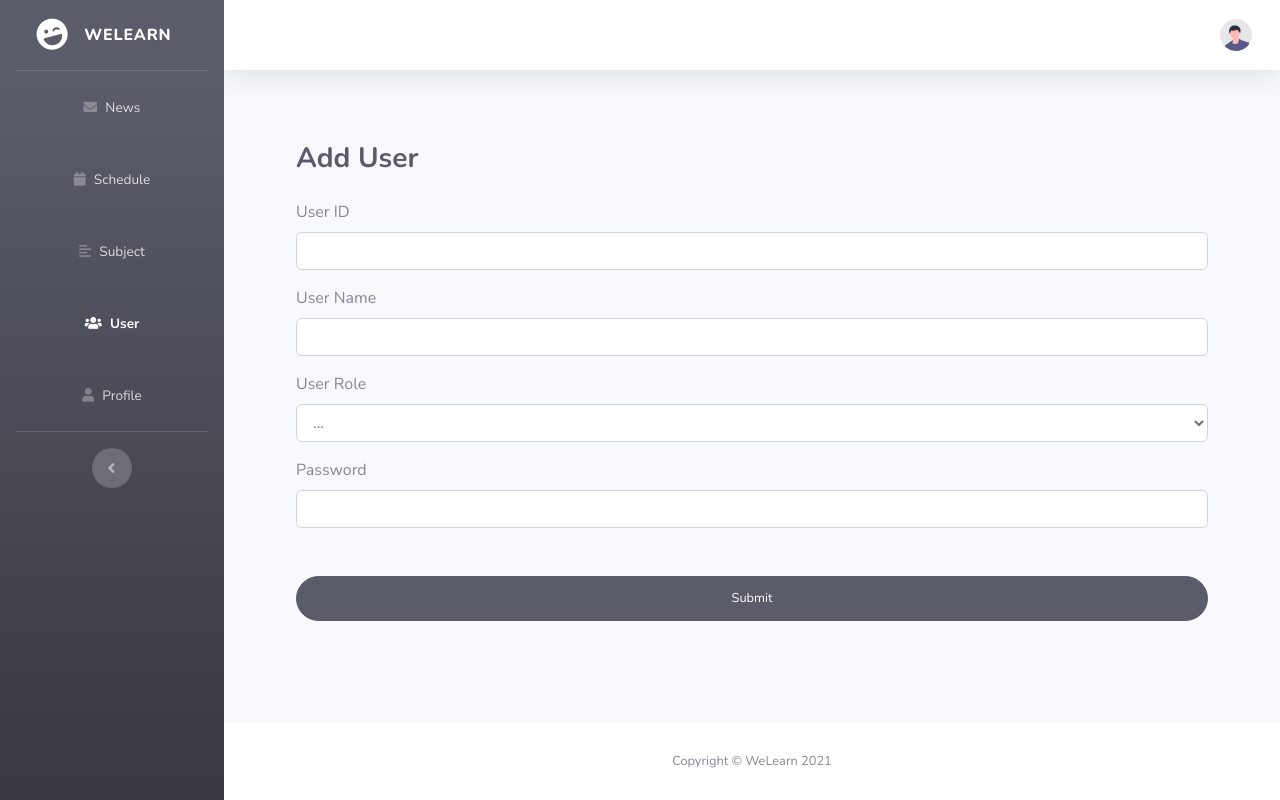
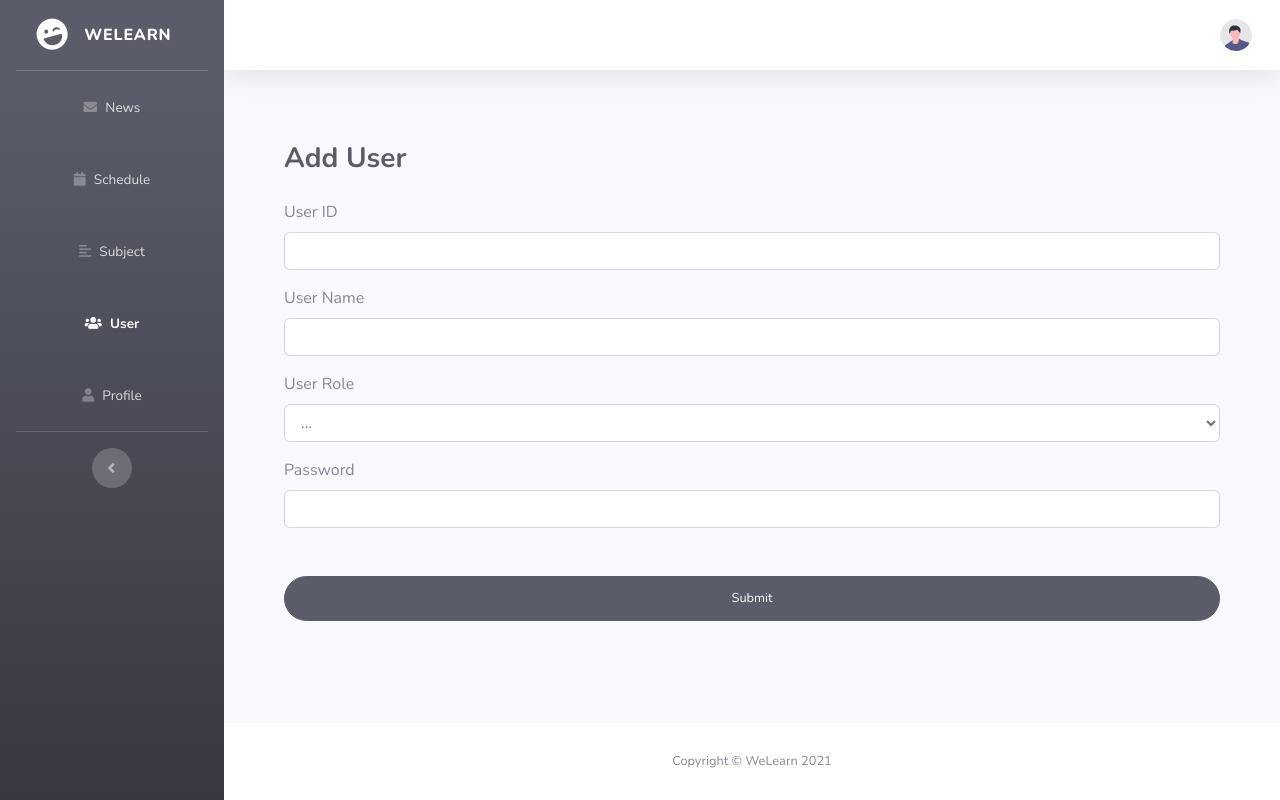
Before and after one commit to MartienJun/web-WeLearn, a Flask app: page /admin/user/create in a window 1280 px wide. Run offline with Flask 2, Linux system fonts and the light colour scheme; a user stored in the database is signed in; some libraries are stand-ins or nearby versions.

Commit message:
Update create_user.html

```diff
--- a/myapp/templates/admin/user/create_user.html
+++ b/myapp/templates/admin/user/create_user.html
@@ -16,8 +16,7 @@
 {% block content %}
 <div class="container-fluid">
     <div class="row">
-        <div class="col-lg-12 align-self-center">
-            <div class="p-5">
+        <div class="col-lg-12 align-self-center p-5">
             <div class="d-sm-flex align-items-center justify-content-between mb-4">
                 <h1 class="h3 mb-0 font-weight-bold text-gray-800">Add User</h1>
             </div>
@@ -54,5 +53,4 @@
         </div>
     </div>
 </div>
-</div>
 {% endblock content %}
```
Lines whose indentation alone changed are shown as unchanged.
